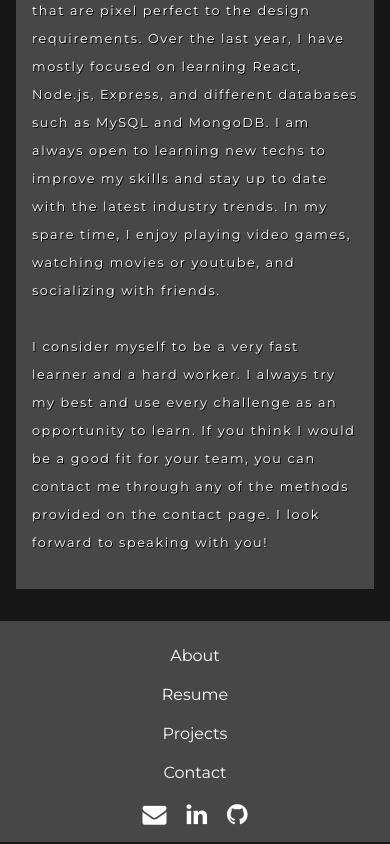
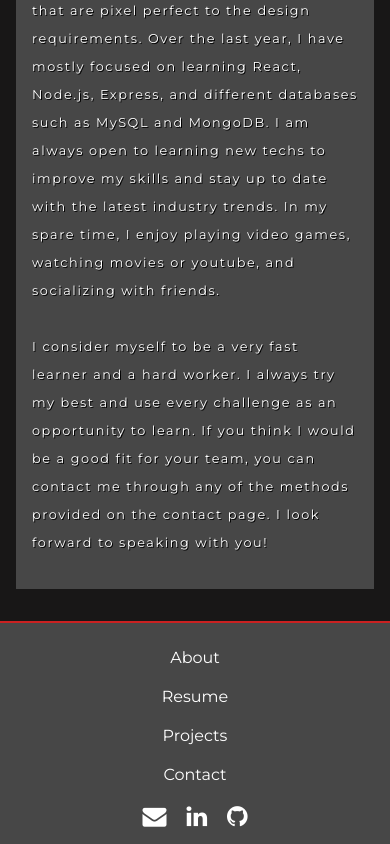
Before and after one commit to MarkBoyd14/mark-boyd-portfolio, a React (Create React App) app: page / in a window 390 px wide. Shown: the part 1059-1903 px from the top of the page. Built offline with nearby package versions, Linux system fonts and the light colour scheme.

Commit message:
added red border to footer and fixed media query for footer links

```diff
--- a/src/components/Footer/Footer.css
+++ b/src/components/Footer/Footer.css
@@ -5,6 +5,7 @@
   display: flex;
   flex-direction: column;
   justify-content: center;
+  border-top: 2px solid #ca2121;
 }
 
 #footer-nav {
@@ -57,7 +58,12 @@
   #footer-nav {
     width: 80%;
   }
+}
 
+@media screen and (max-width: 600px) {
+  #footer-nav {
+    width: 100%;
+  }
   #footer-nav ul {
     flex-direction: column;
   }
@@ -66,9 +72,3 @@
     margin: 10px 0;
   }
 }
-
-@media screen and (max-width: 600px) {
-  #footer-nav {
-    width: 100%;
-  }
-}
```
